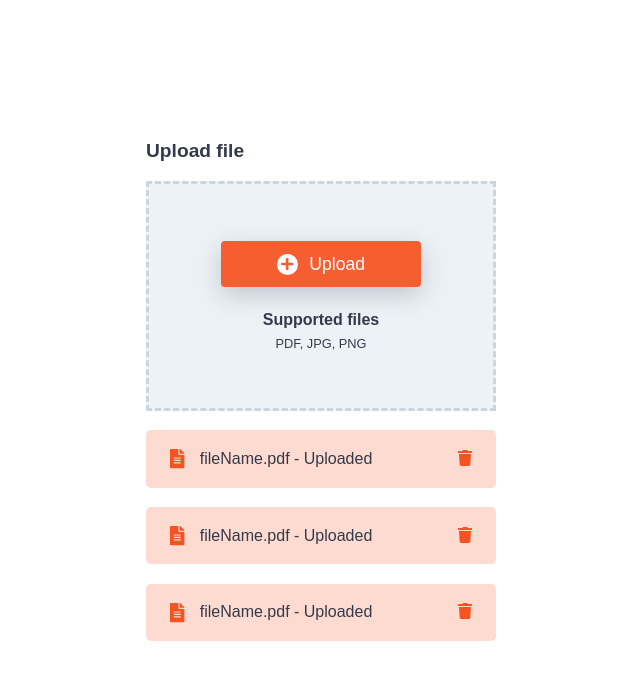
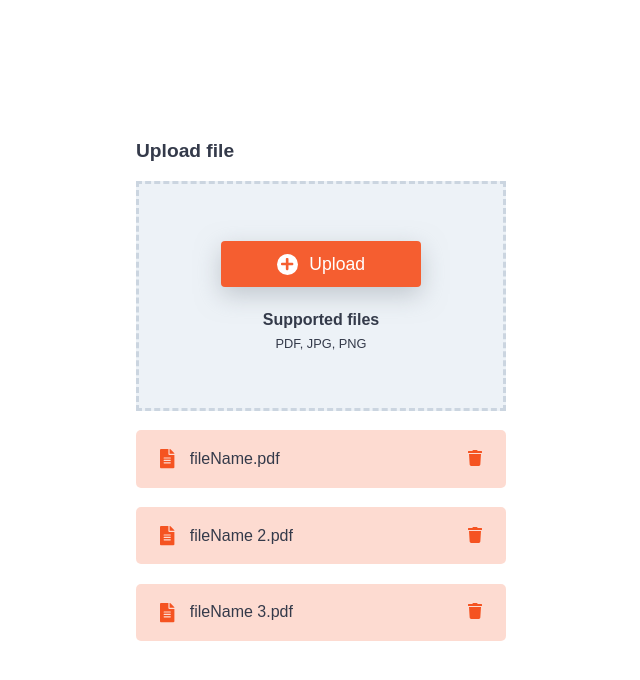
Before and after one commit to mariofornaroli/y-react-upload-file, a React (Create React App) app: page / in a window 1280 px wide. Shown: the top 680 px of the page, without its empty margins (319-959 px from the left). Built offline with nearby package versions, Linux system fonts and the light colour scheme.

Commit message:
style improvements

```diff
--- a/src/App.jsx
+++ b/src/App.jsx
@@ -7,9 +7,9 @@ function App() {
   const [files, setFiles] = useState([{
     name: 'fileName.pdf'
   }, {
-    name: 'fileName.pdf'
+    name: 'fileName 2.pdf'
   }, {
-    name: 'fileName.pdf'
+    name: 'fileName 3.pdf'
   }])
   return (
     <div className="App">
--- a/src/FileItem/FileItem.jsx
+++ b/src/FileItem/FileItem.jsx
@@ -10,7 +10,7 @@ const FileItem = ({ file, deleteFile }) => {
                 className="file-item"
                 key={file.name}>
                 <FontAwesomeIcon icon={faFileAlt} />
-                <p>{file.name} - Uploaded</p>
+                <p>{file.name}</p>
                 {/* <div className="file-info">
                     <p>{file.name} - Uploaded</p>
                     <div className="progress"></div>
--- a/src/FileItem/FileItem.scss
+++ b/src/FileItem/FileItem.scss
@@ -4,7 +4,6 @@ li {
     background-color: #f55e3038;
     border-radius: 5px;
     display: flex;
-    // justify-content: space-between;
     align-items: center;
     padding: 1.2em 1.5em;
     font-size: 1rem;
--- a/src/FileUpload/FileUpload.scss
+++ b/src/FileUpload/FileUpload.scss
@@ -6,7 +6,7 @@
     align-items: center;
     border: 3px dashed #cbd5e0;
     background-color: #edf2f7;
-    min-width: 350px;
+    min-width: 370px;
     min-height: 230px;
 
     .file-inputs {
```
